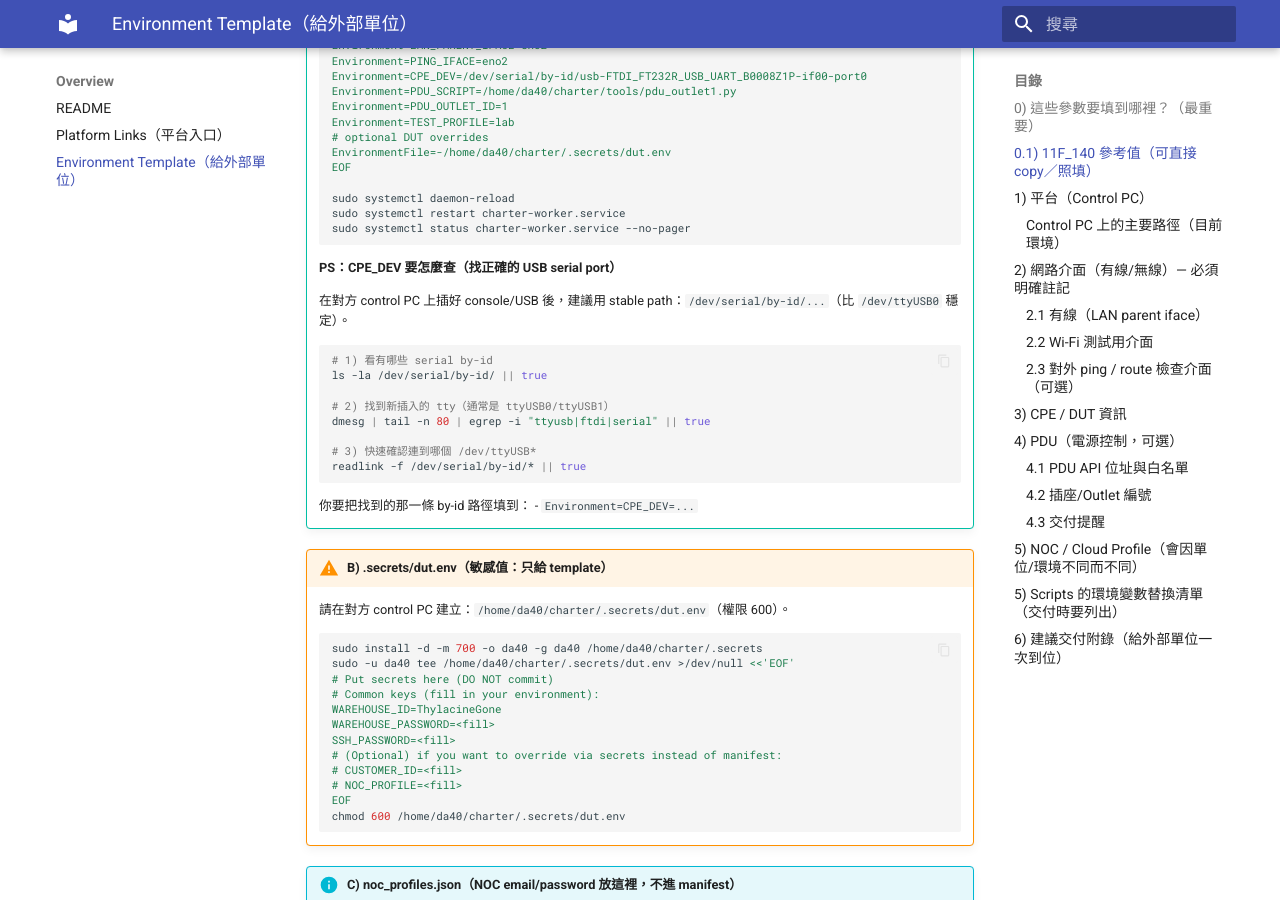
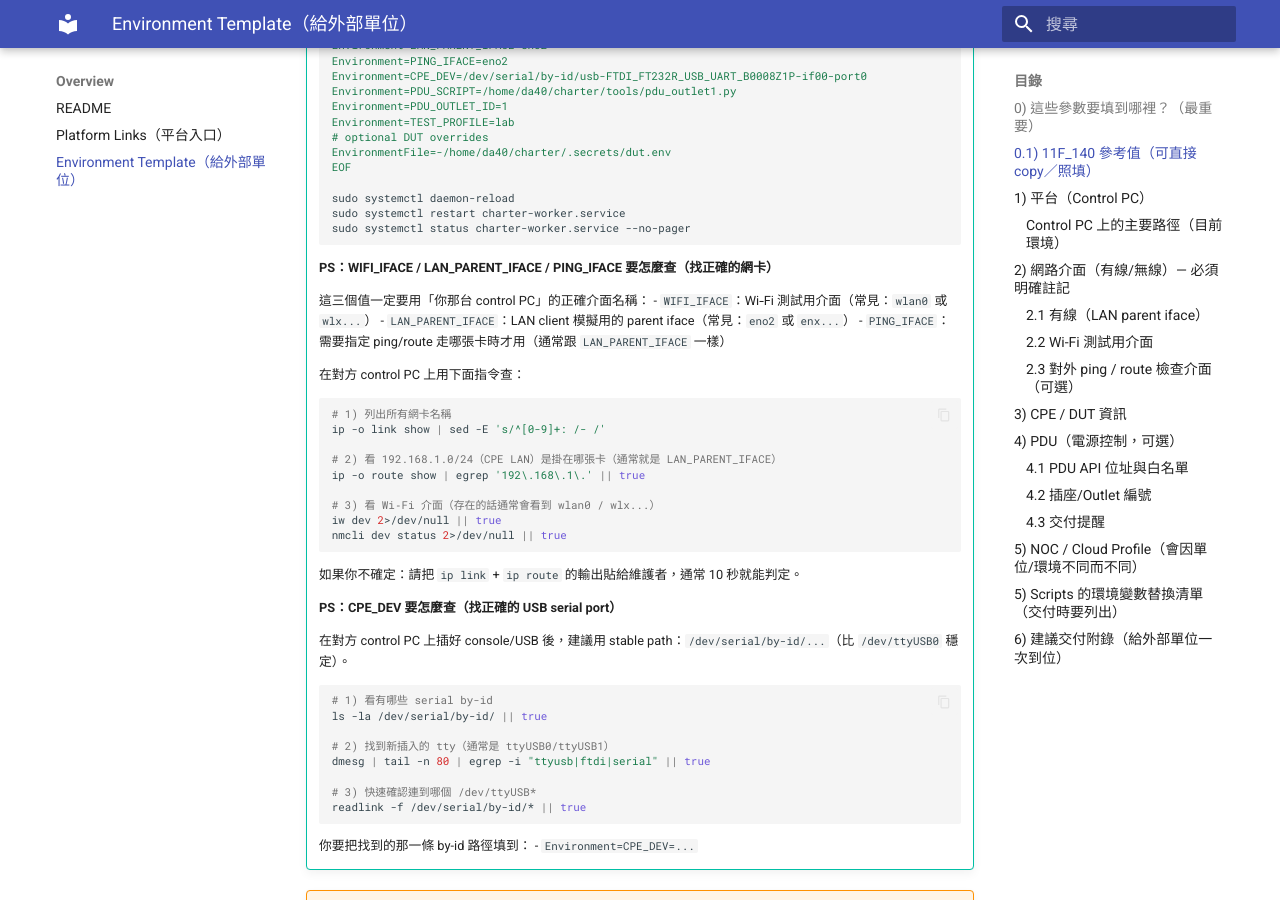
Before and after one commit to askeywifisit-ui/charter_project, an MkDocs documentation site: the page built from docs/charter_site/docs/environment_template.md, in a window 1280 px wide and 900 px high, scrolled down 1574 px. Built offline with MkDocs 1.6.1 and Material for MkDocs 9.7.7, drawn with Linux system fonts in a browser that asks for light colours; comment, search, counter and statistics services are not loaded.

Commit message:
Docs: add PS on how to identify correct WIFI_IFACE/LAN_PARENT_IFACE/PING_IFACE

````diff
--- a/docs/charter_site/docs/environment_template.md
+++ b/docs/charter_site/docs/environment_template.md
@@ -64,6 +64,29 @@
     sudo systemctl restart charter-worker.service
     sudo systemctl status charter-worker.service --no-pager
     ```
+
+    **PS：WIFI_IFACE / LAN_PARENT_IFACE / PING_IFACE 要怎麼查（找正確的網卡）**
+
+    這三個值一定要用「你那台 control PC」的正確介面名稱：
+    - `WIFI_IFACE`：Wi‑Fi 測試用介面（常見：`wlan0` 或 `wlx...`）
+    - `LAN_PARENT_IFACE`：LAN client 模擬用的 parent iface（常見：`eno2` 或 `enx...`）
+    - `PING_IFACE`：需要指定 ping/route 走哪張卡時才用（通常跟 `LAN_PARENT_IFACE` 一樣）
+
+    在對方 control PC 上用下面指令查：
+
+    ```bash
+    # 1) 列出所有網卡名稱
+    ip -o link show | sed -E 's/^[0-9]+: /- /'
+
+    # 2) 看 192.168.1.0/24（CPE LAN）是掛在哪張卡（通常就是 LAN_PARENT_IFACE）
+    ip -o route show | egrep '192\.168\.1\.' || true
+
+    # 3) 看 Wi‑Fi 介面（存在的話通常會看到 wlan0 / wlx...）
+    iw dev 2>/dev/null || true
+    nmcli dev status 2>/dev/null || true
+    ```
+
+    如果你不確定：請把 `ip link` + `ip route` 的輸出貼給維護者，通常 10 秒就能判定。
 
     **PS：CPE_DEV 要怎麼查（找正確的 USB serial port）**
 
````
